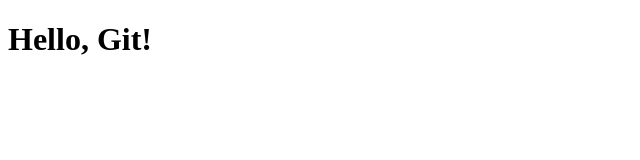
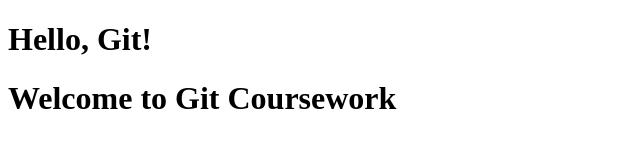
Before and after one commit to Anjana0922/git-coursework-anjana, a plain HTML site: page index.html in a window 1280 px wide. Shown: the whole page, without its empty margins (0-640 px from the left). Drawn offline with Linux system fonts and the light colour scheme.

Commit message:
feat(ui): add header section to homepage

```diff
--- a/index.html
+++ b/index.html
@@ -1 +1,2 @@
 <!DOCTYPE html><html><head><title>Git Coursework</title></head><body><h1>Hello, Git!</h1></body></html>
+<header><h1>Welcome to Git Coursework</h1></header>
```
